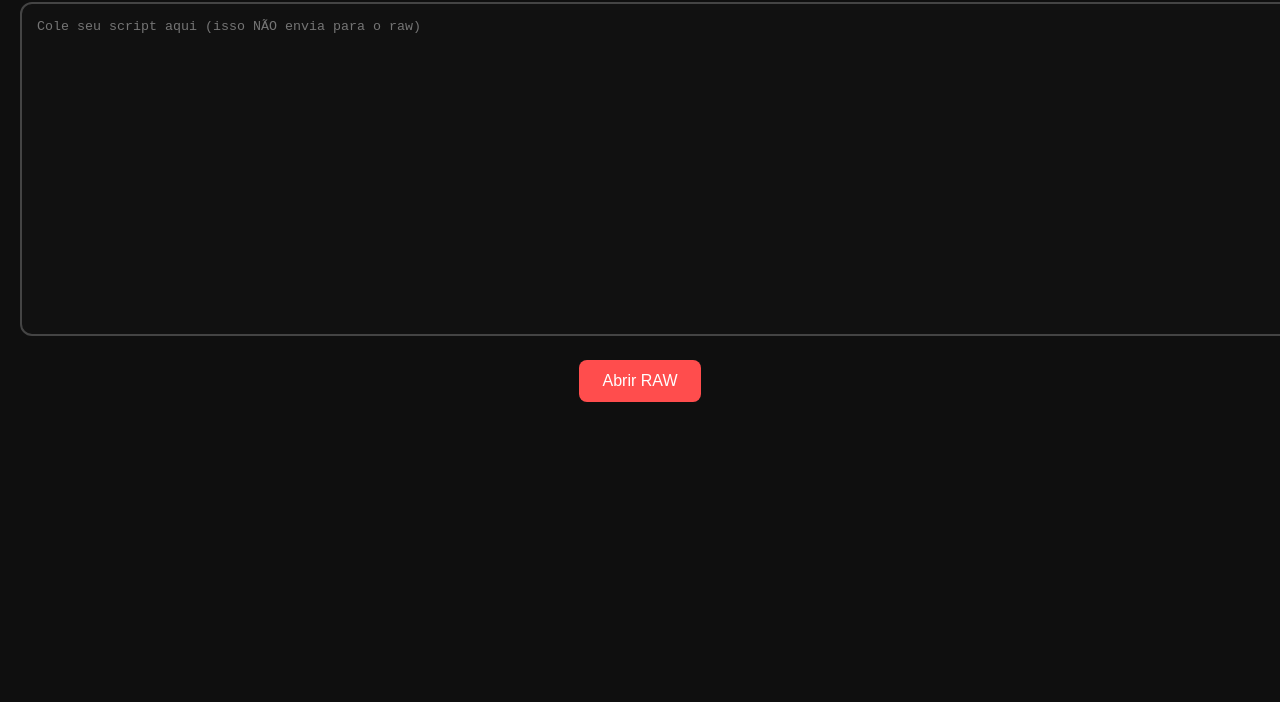
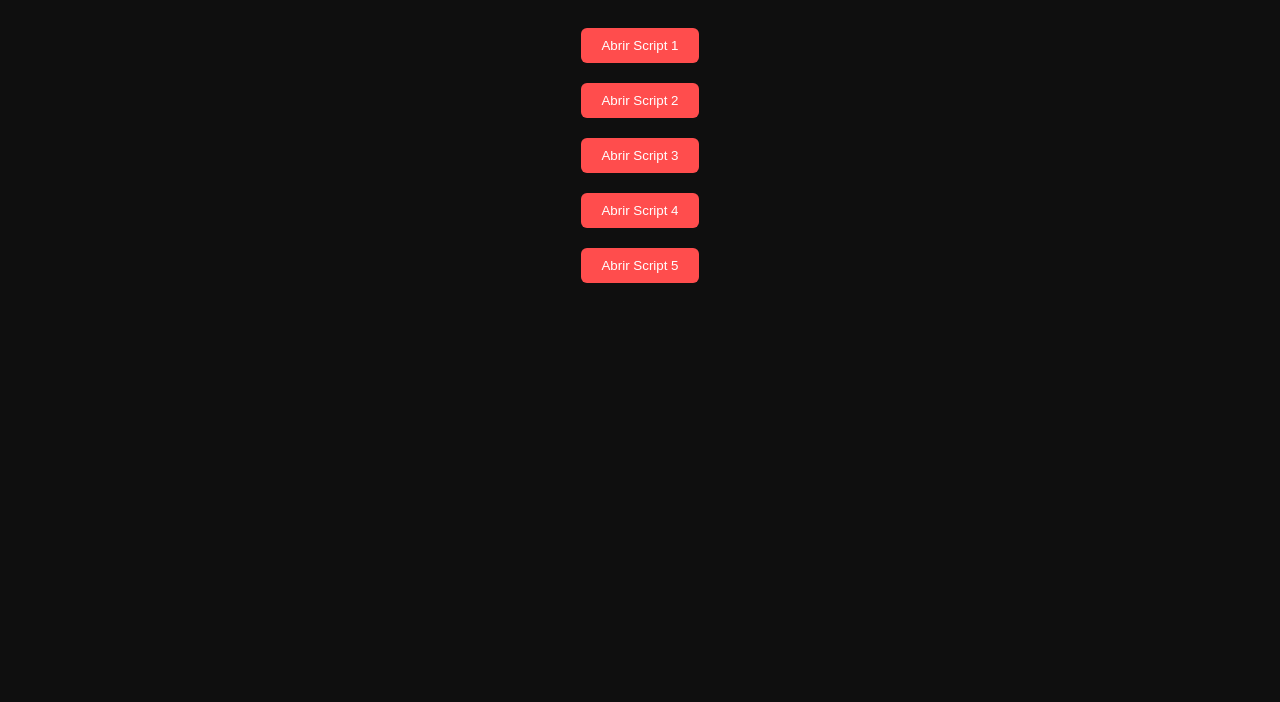
Before and after one commit to ForeverOp/GuestHost, a plain HTML site: page index.html in a window 1280 px wide. Shown: the part 98-800 px from the top of the page. Drawn offline with Linux system fonts and the light colour scheme.

Commit message:
index.html

```diff
--- a/index.html
+++ b/index.html
@@ -4,52 +4,29 @@
 <meta charset="UTF-8">
 <title>Scripts Raws</title>
 <meta name="viewport" content="width=device-width, initial-scale=1.0">
-
 <style>
-body{
-    background:#0f0f0f;
-    color:#eaeaea;
-    font-family:Arial,Helvetica,sans-serif;
-    margin:0;
-    padding:20px;
-}
-h1{text-align:center;}
-textarea{
-    width:100%;
-    height:300px;
-    background:#111;
-    color:#00ffcc;
-    border:2px solid #444;
-    border-radius:12px;
-    padding:15px;
-    font-family:monospace;
-}
-a.btn{
-    display:inline-block;
-    margin-top:20px;
-    padding:12px 24px;
-    background:#ff4d4d;
-    color:#fff;
-    text-decoration:none;
-    border-radius:8px;
-}
-.center{text-align:center;}
+body { font-family: Arial; background: #0f0f0f; color: #eaeaea; display:flex; flex-direction:column; align-items:center; padding:20px; }
+h1 { color:#ff4d4d; margin-bottom:30px; }
+.button { margin:10px; padding:10px 20px; background:#ff4d4d; color:#fff; border:none; border-radius:6px; cursor:pointer; }
+.button:hover { opacity:0.8; }
 </style>
 </head>
-
 <body>
 
 <h1>Scripts Raws</h1>
 
-<textarea placeholder="Cole seu script aqui (isso NÃO envia para o raw)"></textarea>
+<button class="button" onclick="openRaw(1)">Abrir Script 1</button>
+<button class="button" onclick="openRaw(2)">Abrir Script 2</button>
+<button class="button" onclick="openRaw(3)">Abrir Script 3</button>
+<button class="button" onclick="openRaw(4)">Abrir Script 4</button>
+<button class="button" onclick="openRaw(5)">Abrir Script 5</button>
 
-<div class="center">
-    <a class="btn"
-       href="https://raw.githubusercontent.com/XLuckszX/xluckszxOxy/main/raw/1.lua"
-       target="_blank">
-       Abrir RAW
-    </a>
-</div>
+<script>
+function openRaw(id) {
+  const url = `/api/raw?id=${id}`;
+  window.open(url, "_blank");
+}
+</script>
 
 </body>
 </html>
```
